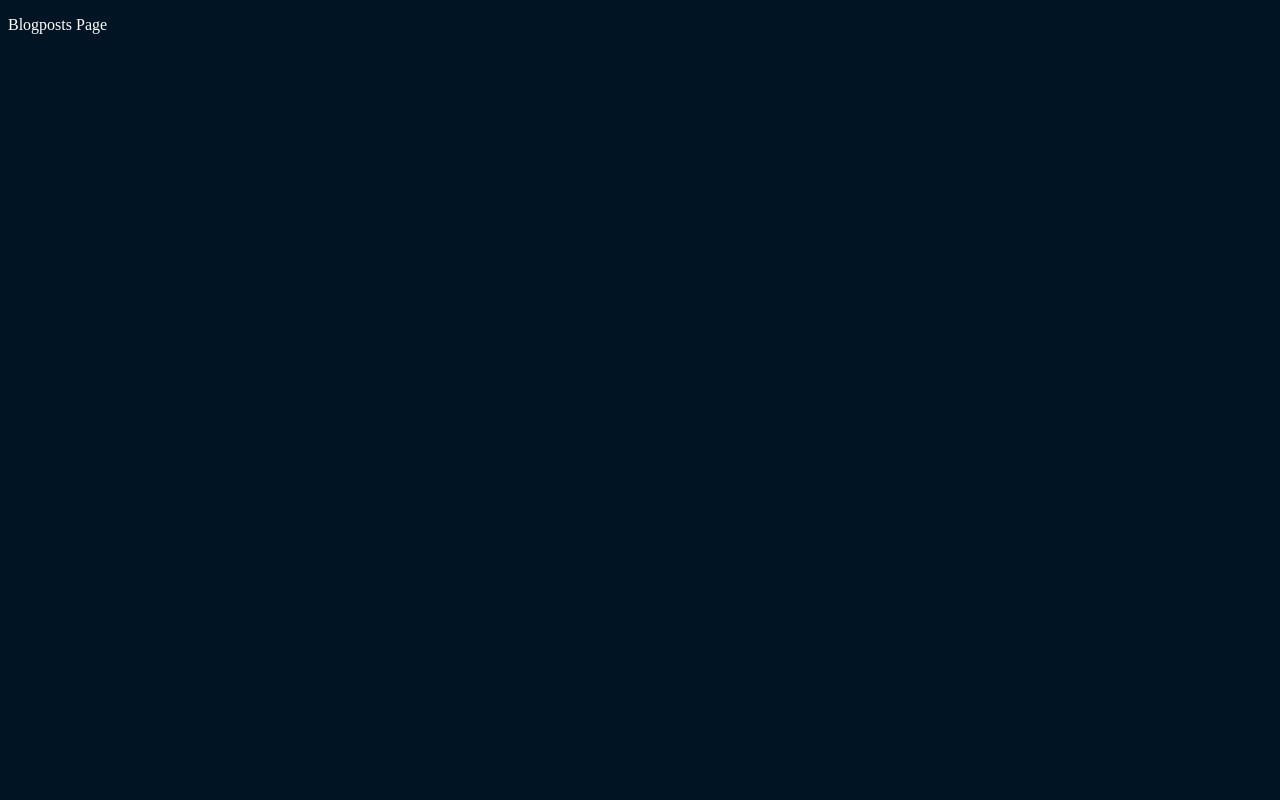
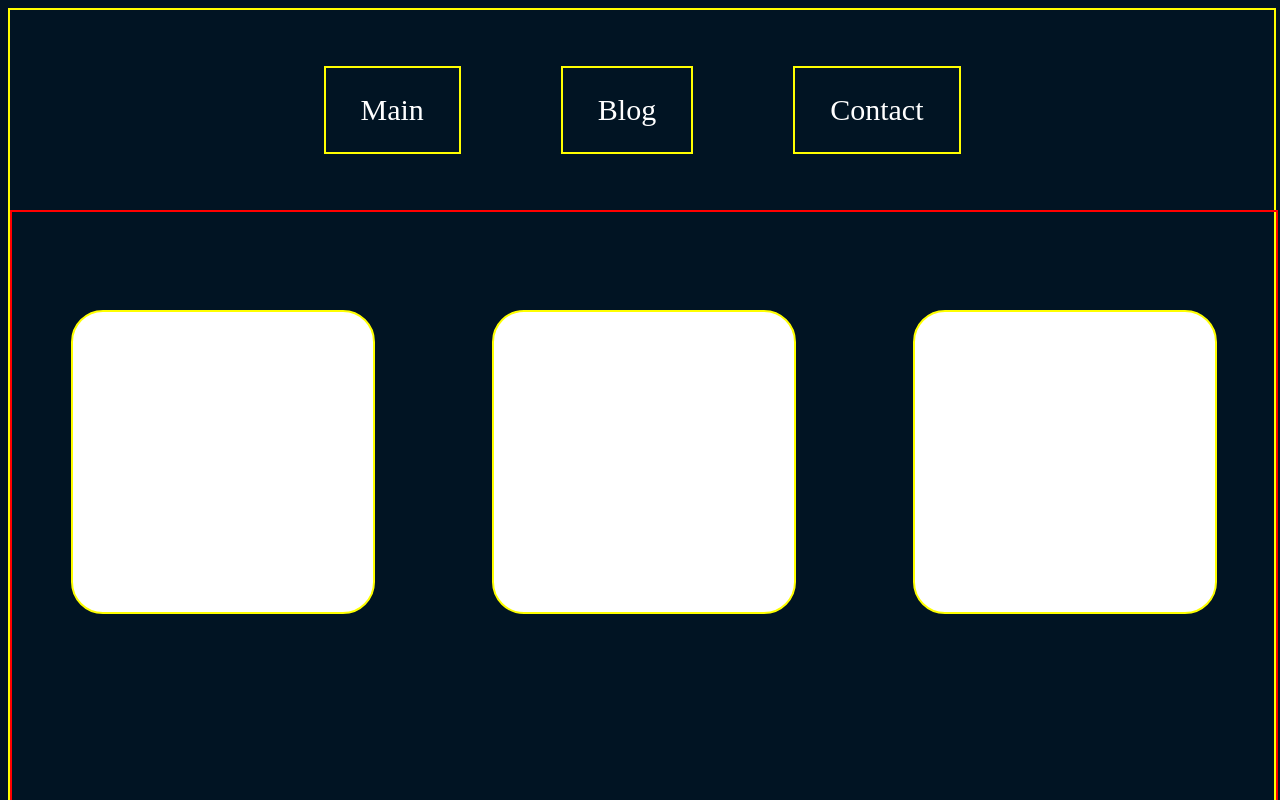
Before and after one commit to leouchoa/website, a plain HTML site: page blogposts.html in a window 1280 px wide. Shown: the top 800 px of the page. Drawn offline with Linux system fonts and the light colour scheme.

Commit message:
skeleton blogposts css + delete about page

```diff
--- a/blogposts.html
+++ b/blogposts.html
@@ -10,6 +10,30 @@
     <link rel="stylesheet" href="css/blogposts.css" />
   </head>
   <body class="bg-color">
-    <p>Blogposts Page</p>
+    <div class="container">
+      <div class="header box">
+        <div class="hd hd-main">
+          <a href="./index.html">Main</a>
+        </div>
+        <div class="hd hd-blog">
+          <a href="./blogposts.html">Blog</a>
+        </div>
+        <div class="hd hd-contact">
+          <a href="./contact.html">Contact</a>
+        </div>
+      </div>
+      <div class="blogposts">
+        <div class="bp" , id="one"></div>
+        <div class="bp" , id="two"></div>
+        <div class="bp" , id="three"></div>
+        <div class="bp" , id="four"></div>
+        <div class="bp" , id="five"></div>
+        <div class="bp" , id="six"></div>
+        <div class="bp" , id="seven"></div>
+        <div class="bp" , id="eight"></div>
+        <div class="bp" , id="nine"></div>
+      </div>
+      <div class="contact-info"></div>
+    </div>
   </body>
 </html>
--- a/css/about.css
+++ /dev/null
@@ -1,4 +0,0 @@
-.bg-color {
-  background-color: rgb(1 20 35);
-  color: #ffffff;
-}
--- a/css/blogposts.css
+++ b/css/blogposts.css
@@ -2,3 +2,73 @@
   background-color: rgb(1 20 35);
   color: #ffffff;
 }
+
+.container {
+  display: grid;
+  grid-template-columns: repeat(3, 1fr);
+  grid-template-rows: 200px 1500px;
+  grid-template-areas:
+    "hd hd hd hd hd hd hd hd"
+    "bp bp bp bp bp bp bp bp";
+  border: 2px solid yellow;
+  width: 100%;
+  height: 100%;
+}
+
+.header {
+  /* background: aqua; */
+  grid-area: hd;
+  display: flex;
+  /* grid-template-columns: repeat(4, 50px); */
+  /* grid-template-rows: 1fr; */
+  align-items: center;
+  justify-content: center;
+}
+
+.hd {
+  background-color: acqua;
+  border: 2px solid yellow;
+  margin: 50px;
+  padding: 10px;
+  font-size: 30px;
+}
+
+a:link,
+a:visited {
+  color: white;
+  padding: 15px 25px;
+  text-align: center;
+  text-decoration: none;
+  display: inline-block;
+}
+
+a:hover,
+a:active {
+  background-color: green;
+}
+
+.blogposts {
+  display: grid;
+  grid-template-columns: repeat(3, 1fr);
+  grid-template-rows: repeat(3, 1fr);
+  justify-items: center;
+  align-items: center;
+  border: 2px solid red;
+  width: 100%;
+  height: 100%;
+  grid-area: bp;
+}
+
+.bp {
+  display: flex;
+  width: 300px;
+  height: 300px;
+  margin: 50px;
+  /* padding: 10px; */
+  background-color: white;
+  justify-content: center;
+  align-items: center;
+  border: 2px solid yellow;
+  color: black;
+  border-radius: 2rem;
+}
--- a/css/contact.css
+++ b/css/contact.css
@@ -2,3 +2,47 @@
   background-color: rgb(1 20 35);
   color: #ffffff;
 }
+
+.container {
+  display: grid;
+  grid-template-columns: repeat(3, 1fr);
+  grid-template-rows: 150px 200px 600px;
+  grid-template-areas:
+    "hd hd hd hd hd hd hd hd"
+    "info info info info info info info info";
+  border: 2px solid yellow;
+  width: 100%;
+  height: 100%;
+}
+
+.header {
+  /* background: aqua; */
+  grid-area: hd;
+  display: flex;
+  /* grid-template-columns: repeat(4, 50px); */
+  /* grid-template-rows: 1fr; */
+  align-items: center;
+  justify-content: center;
+}
+
+.hd {
+  background-color: acqua;
+  border: 2px solid yellow;
+  margin: 50px;
+  padding: 10px;
+  font-size: 30px;
+}
+
+a:link,
+a:visited {
+  color: white;
+  padding: 15px 25px;
+  text-align: center;
+  text-decoration: none;
+  display: inline-block;
+}
+
+a:hover,
+a:active {
+  background-color: green;
+}
```
Also changed, not shown: about.html (deleted, +0 -15 lines), contact.html (+14 -1 lines), css/style.css (+9 -11 lines), index.html (+11 -3 lines).
